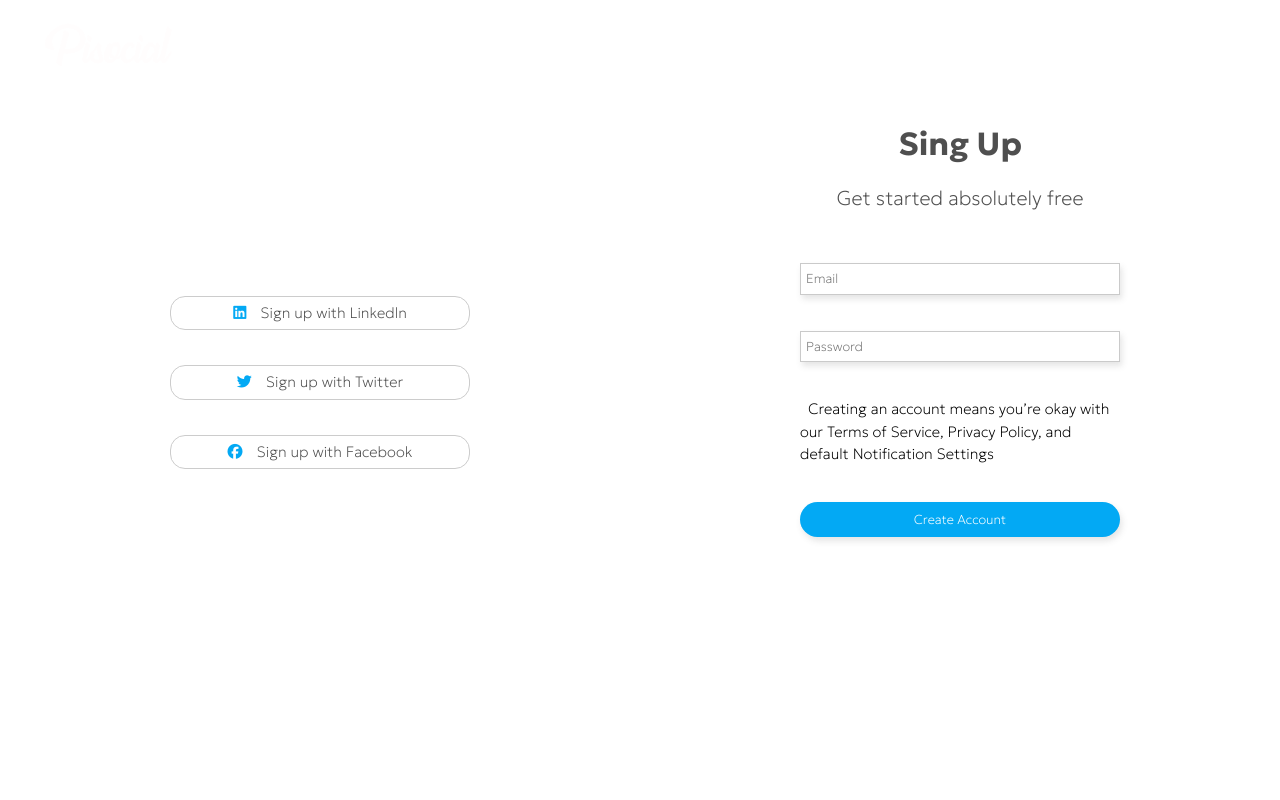
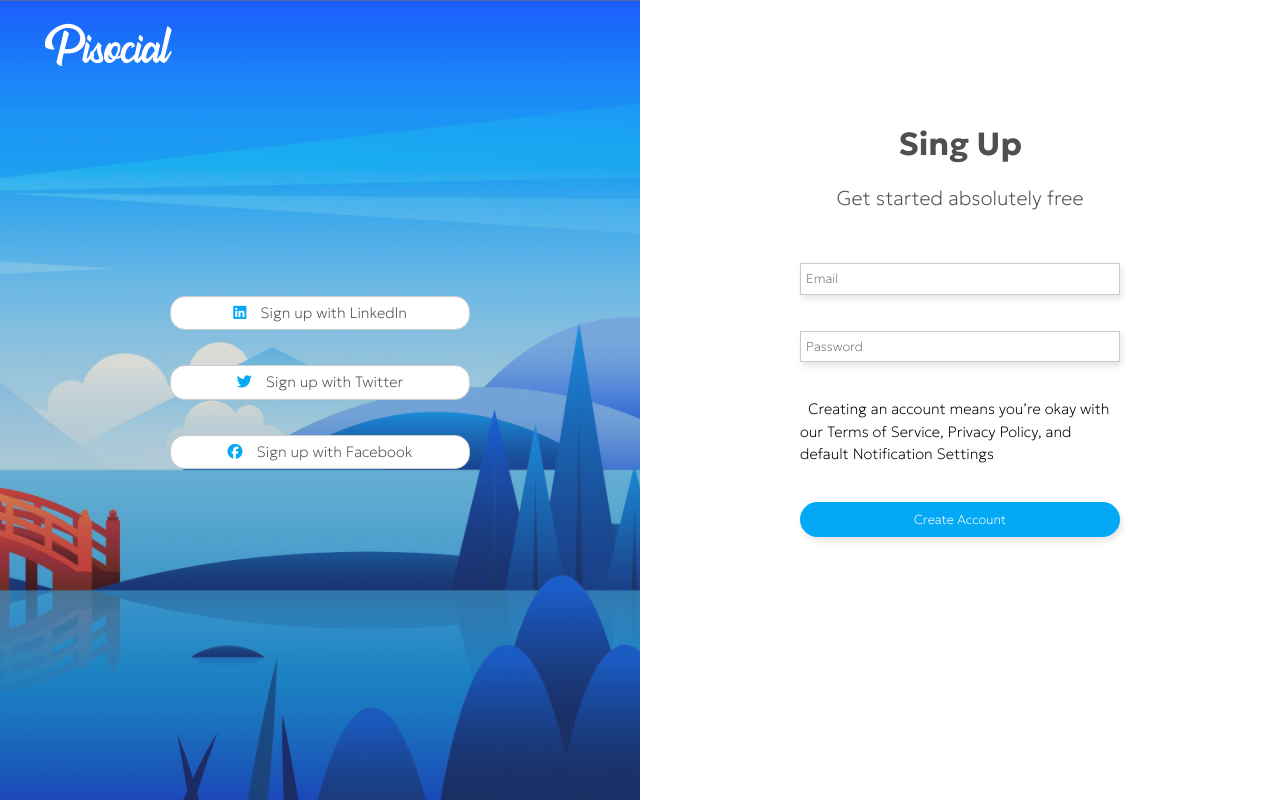
Before and after one commit to aa-arafat/pisocial-sign-Up, a plain HTML site: page index.html in a window 1280 px wide. Drawn offline with Linux system fonts and the light colour scheme; the site is published under a folder, as on GitHub Pages, so addresses that start at the root find nothing; some icons are missing.

Commit message:
bacground-image done

```diff
--- a/style.css/sign-up.css
+++ b/style.css/sign-up.css
@@ -4,7 +4,7 @@ main{
     display: flex;
 }
 .left{
-    background-image: url(/images/Frame.png);
+    background-image: url(../images/Frame.png);
     height: 100vh;
     background-size: cover;
     flex-basis: 50%;
```
